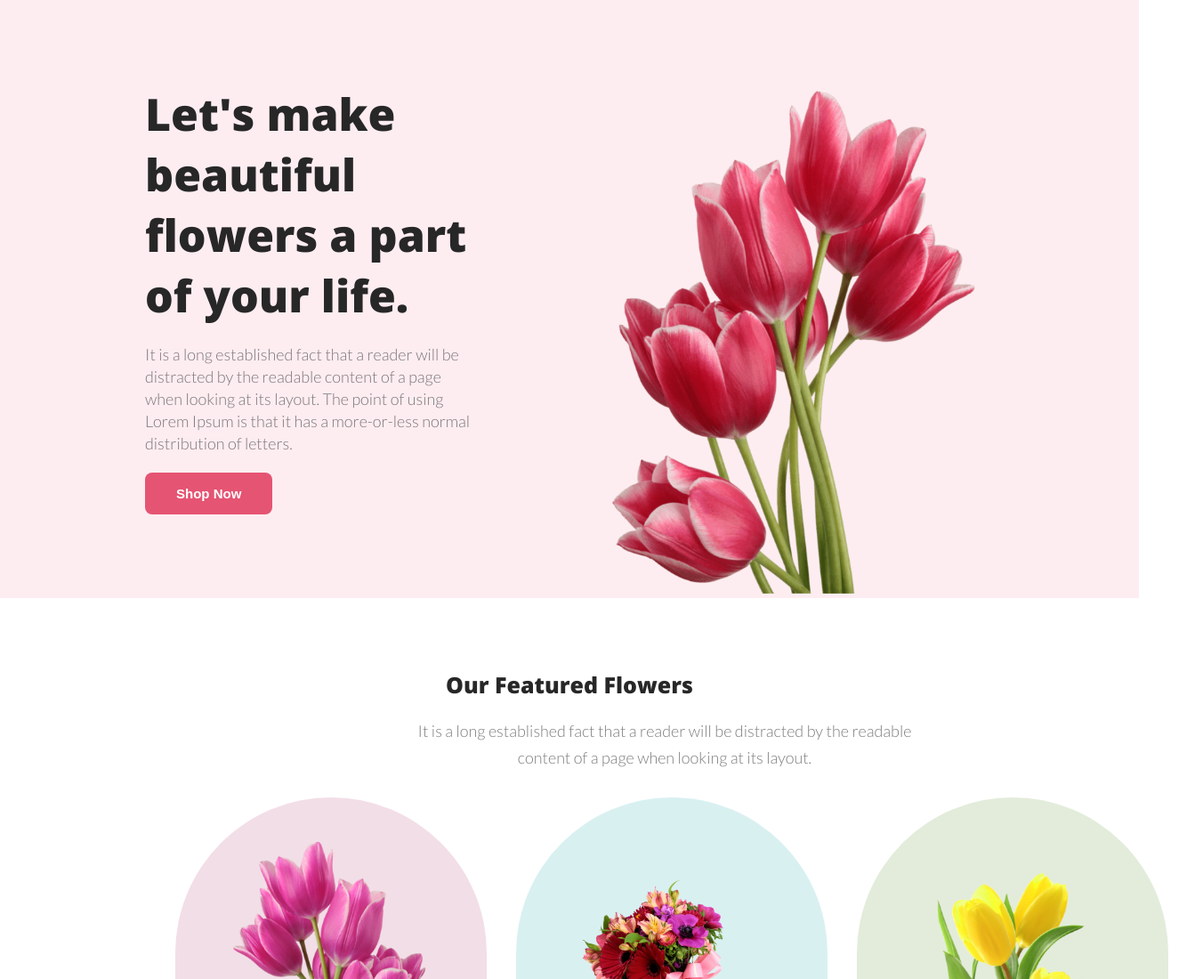
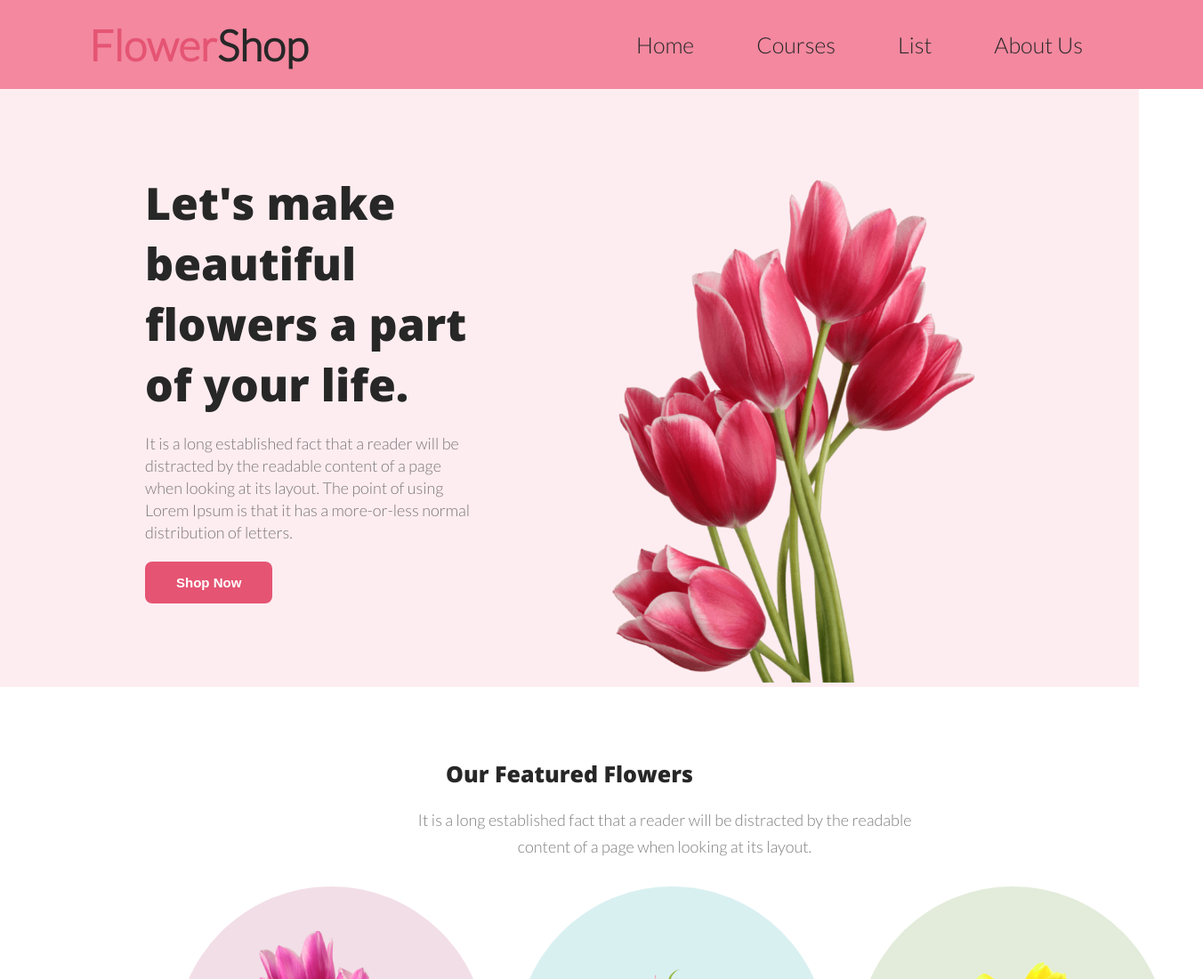
Before and after one commit to safuad/my-flower-shop, a plain HTML site: page index.html in a window 1280 px wide. Shown: the top 1100 px of the page at 89% size, 1352 px wide, since content can reach past the window. Drawn offline with nearby package versions, Linux system fonts and the light colour scheme.

Commit message:
new commit

```diff
--- a/index.html
+++ b/index.html
@@ -10,7 +10,23 @@
     <link rel="stylesheet" href="style.css">
 </head>
 <body>
-    <header></header>
+    <header>
+        <nav>
+            <div class="menu-site">
+                <div class="logo">
+                    <h1 class="header-logo"><span class="footer-span">Flower</span>Shop</h1>
+                </div>
+                <div class="menu">
+
+                        <li class="nouthing">Home</li>
+                        <li class="nouthing">Courses</li>
+                        <li class="nouthing">List</li>
+                        <li class="nouthing" >About Us</li>
+
+                </div>
+            </div>
+        </nav>
+    </header>
     <main>
         <section class="section1">
             <div class="first-main-div">
--- a/style.css
+++ b/style.css
@@ -6,6 +6,46 @@ body{
     font-family: 'Lato', sans-serif;
     font-family: 'Open Sans', sans-serif;
 }
+/*header section*/
+.menu-site{
+    padding: 0 100px;
+    color: #272727;
+    display: flex;
+    align-items: center;
+    justify-content: space-between;
+    list-style: none;
+    width: 90%;
+    background-color:#f3889f;
+}
+
+
+.header-logo{
+    font-family: Lato;
+    font-size: 48px;
+    font-style: normal;
+    font-weight: 800;
+    line-height: normal;
+    text-align: center;
+}
+
+.menu{
+    display: flex;
+}
+.nouthing{
+    margin: 20px;
+    padding: 15px;
+    font-size: 25px;
+    cursor: pointer;
+    font-family: lato;
+}
+.nouthing:hover{
+    color: rgb(239, 39, 105);
+    font-size:25px;
+    text-decoration: underline;
+}
+
+
+/*finish*/
 .banner-img{
     width: 450px;
     padding-top: 100px;
```
